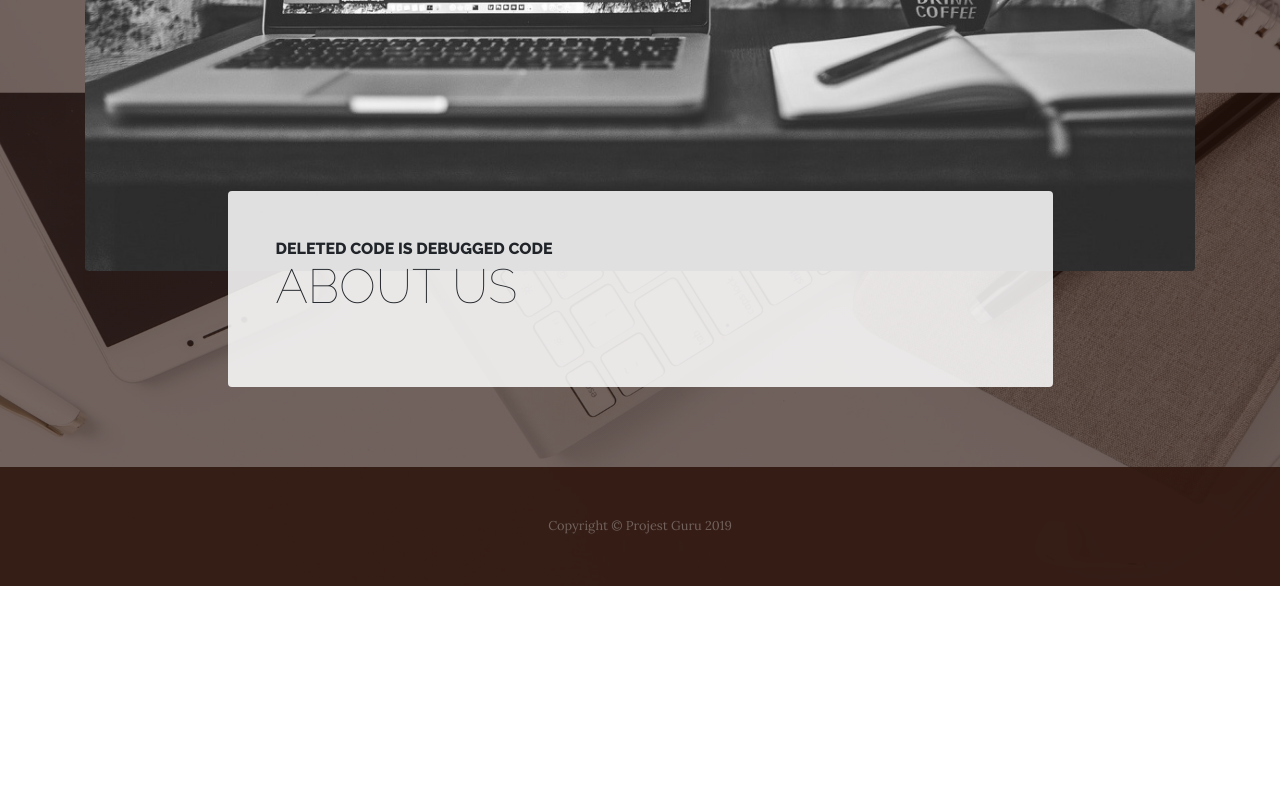
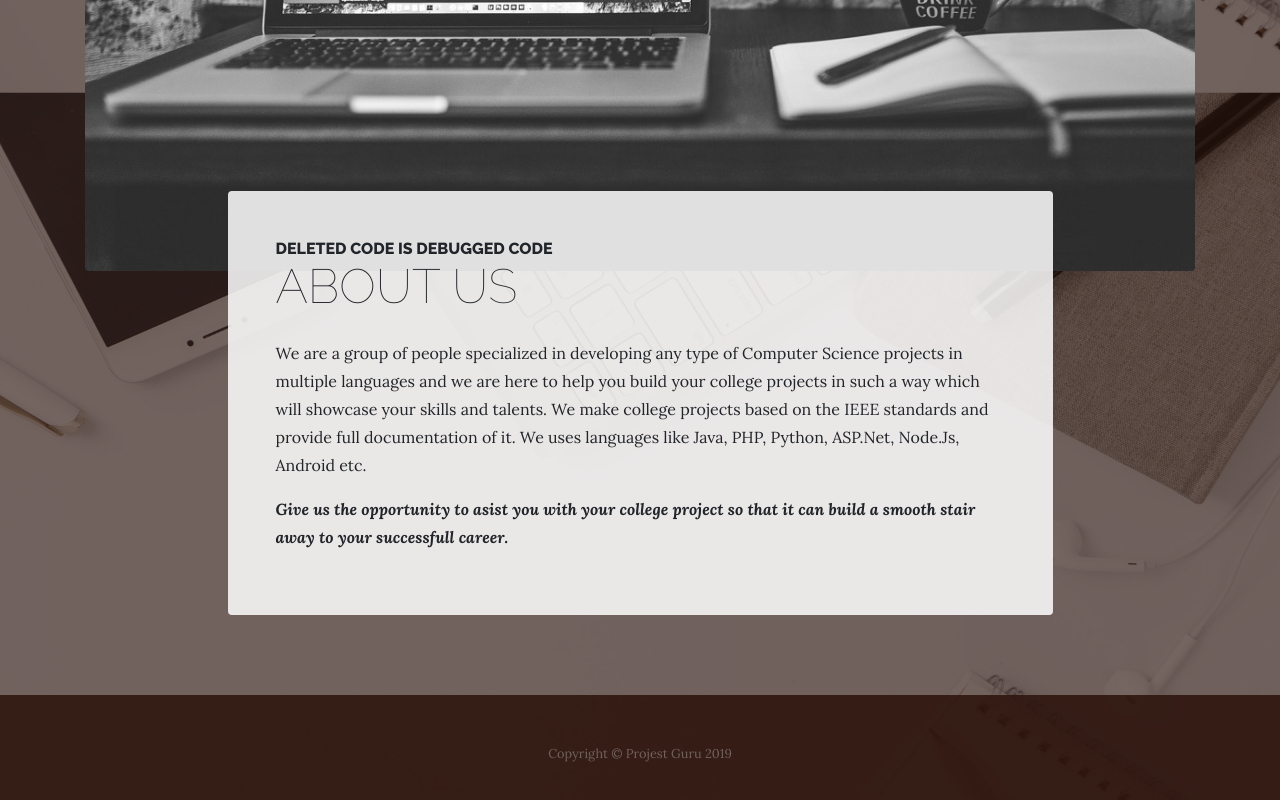
Before and after one commit to Project3Guru/Project3Guru.github.io, a website: page about.html in a window 1280 px wide. Shown: the part 760-1560 px from the top of the page. Before the commit the page ends 1346 px from the top, so only its background shows below. Drawn offline with Linux system fonts and the light colour scheme.

Commit message:
Add files via upload

```diff
--- a/about.html
+++ b/about.html
@@ -69,10 +69,17 @@
                   <span class="section-heading-upper">Deleted code is debugged code</span>
                   <span class="section-heading-lower">About Us</span>
                 </h2>
-
-
-
-
+                <p>We are a group of people
+                  specialized in developing any type of Computer Science projects
+                  in multiple languages and we are here to help you build your college projects in
+                  such a way which will showcase your skills and talents.
+                  We make college projects based on the IEEE standards and provide full
+                  documentation of it. We uses languages like Java, PHP, Python, ASP.Net, Node.Js,
+                  Android etc.
+                </p>
+                <p> <i> <b> Give us the opportunity to asist you with your college project so that
+                    it can build a smooth stair away to your successfull career.</b></i>
+                </p>
               </div>
             </div>
           </div>
```
